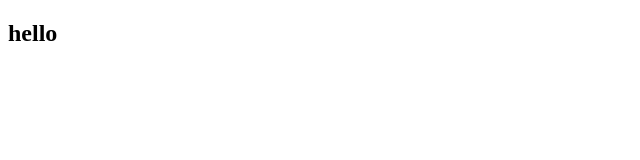
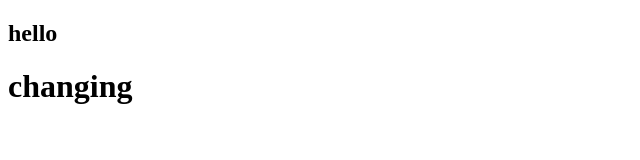
Before and after one commit to prabha1207/bycmd, a plain HTML site: page index.html in a window 1280 px wide. Shown: the whole page, without its empty margins (0-640 px from the left). Drawn offline with Linux system fonts and the light colour scheme.

Commit message:
changes in index.html

```diff
--- a/index.html
+++ b/index.html
@@ -8,5 +8,6 @@
 </head>
 <body>
     <h2>hello</h2>
+    <h1>changing</h1>
 </body>
 </html>
```
